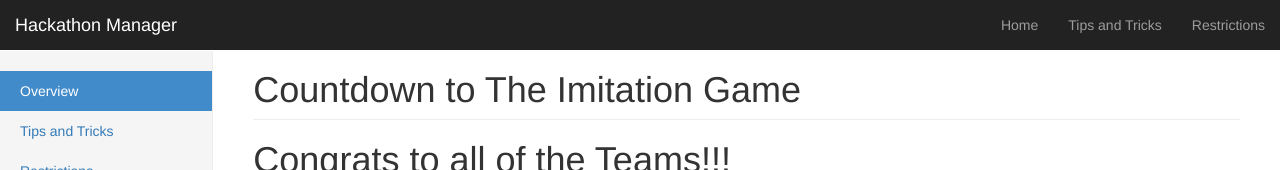
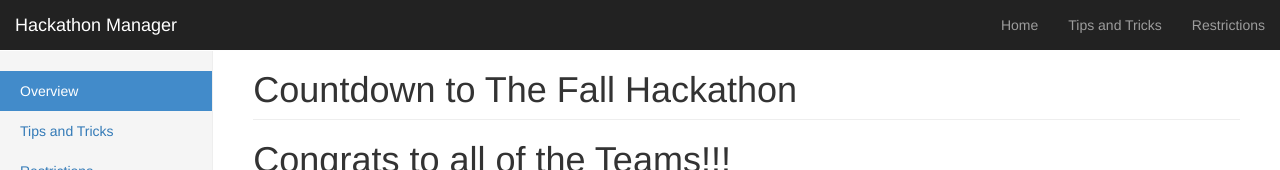
Before and after one commit to AKippins/HackathonHelp, a website: page static/index.html in a window 1280 px wide. Shown: the top 170 px of the page. Drawn offline with nearby package versions, Linux system fonts and the light colour scheme.

Commit message:
Set the site up so that i don't have to edit until the next hackathon lol

```diff
--- a/static/index.html
+++ b/static/index.html
@@ -62,7 +62,7 @@
           </ul>
         </div>
         <div class="col-sm-9 col-sm-offset-3 col-md-10 col-md-offset-2 main">
-          <h1 class="page-header">Countdown to The Imitation Game</h1>
+          <h1 class="page-header">Countdown to The Fall Hackathon</h1>
           <h1>Congrats to all of the Teams!!!</h1>
           <div class="row">
             <div class="col-sm-9 col-sm-offset-3 col-md-10 col-md-offset-2">
```
Also changed, not shown: static/restrictions.html (+1 -1 lines), static/tips.html (+1 -1 lines).
